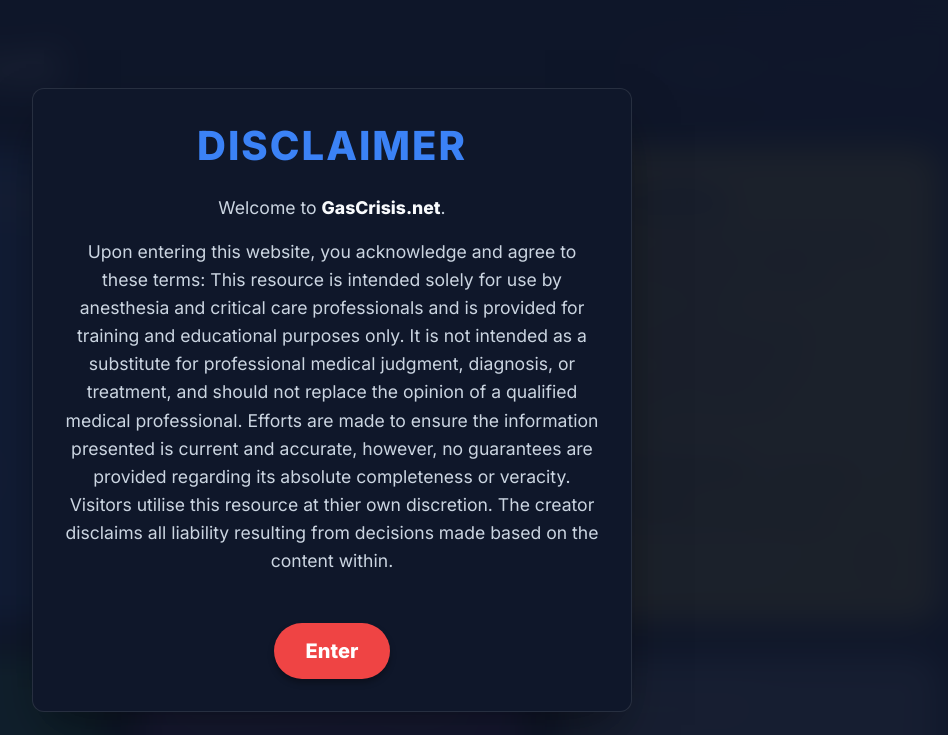
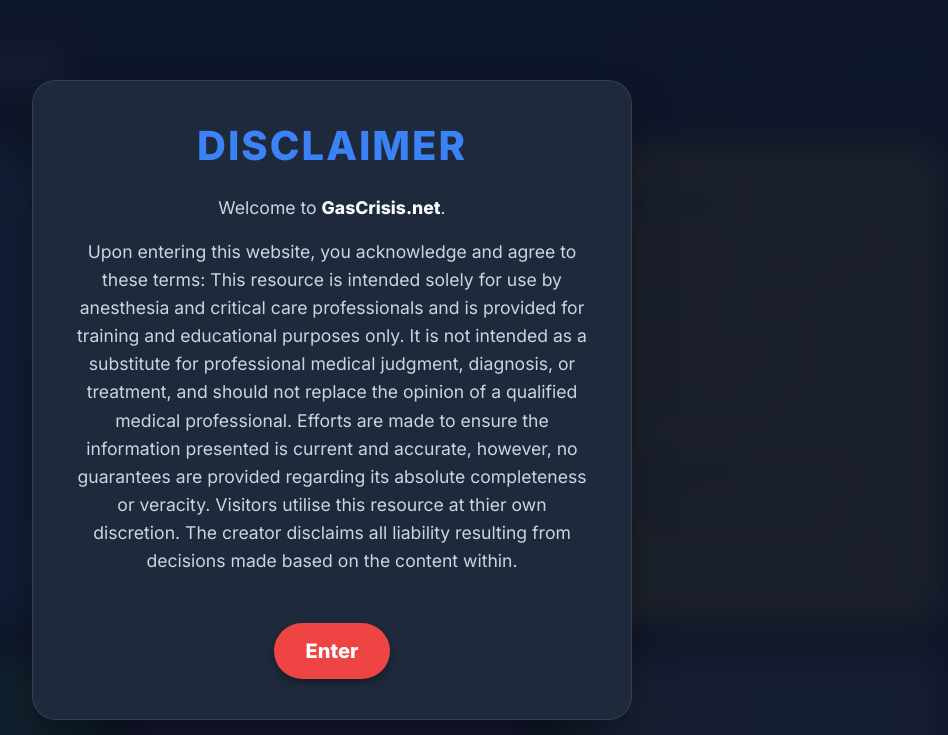
Before and after one commit to jaredvurensvanes/gas-crisis, a plain HTML site: page index.html in a window 1280 px wide. Shown: the top 735 px of the page, without its empty margins (308-1256 px from the left). Drawn offline with Linux system fonts and the light colour scheme.

Commit message:
Revert "Add files via upload"
This reverts commit c1dcaf0088acbd4cc58e756db2a7f4cc31b78d85.

```diff
--- a/styles.css
+++ b/styles.css
@@ -757,48 +757,21 @@ body {
 
 /* Disclaimer Specific Styles */
 .disclaimer-overlay {
-    /* FIX: Force it to cover the entire mobile viewport and stay put */
-    position: fixed;
-    top: 0;
-    left: 0;
-    width: 100vw;
-    height: 100vh;
-    height: 100dvh; /* Better for mobile Safari/Chrome address bars */
-
-    /* FIX: Allows the content inside to be scrolled if it exceeds the screen height */
-    overflow-y: auto;
-    -webkit-overflow-scrolling: touch;
-
-    /* FIX: Centers the content box neatly on the screen */
-    display: flex;
-    justify-content: center;
-    align-items: center;
-    padding: 20px; /* Prevents content from hitting screen edges on mobile */
-
     backdrop-filter: blur(16px);
-    -webkit-backdrop-filter: blur(16px); /* Safari support */
     background-color: rgba(15, 23, 42, 0.95);
-    z-index: 2000; /* Above everything else */
+    z-index: 2000;
+    /* Above everything else */
 }
 
 .disclaimer-content {
-    /* FIX: Ensures the box itself doesn't overflow small screens */
-    width: 100%;
-    max-height: 85vh;
-    overflow-y: auto;
-
     text-align: center;
     max-width: 600px;
     border: 1px solid rgba(255, 255, 255, 0.1);
-    background-color: rgb(15, 23, 42); /* Added to prevent text overlapping if background blurs background text */
-    padding: 2rem; /* Added so text isn't hugging the border */
-    border-radius: 12px; /* Optional: smooths out the box corners */
 }
 
 #disclaimer-title {
     color: var(--color-ab);
-    /* FIX: 2.5rem is massive on mobile. Let's scale it responsively */
-    font-size: clamp(1.5rem, 5vw, 2.5rem);
+    font-size: 2.5rem;
     font-weight: 800;
     margin-bottom: 1.5rem;
     text-transform: uppercase;
@@ -807,8 +780,7 @@ body {
 
 #disclaimer-body p {
     margin-bottom: 1rem;
-    /* FIX: slightly smaller for mobile readability */
-    font-size: clamp(0.95rem, 3vw, 1.1rem);
+    font-size: 1.1rem;
     color: var(--text-secondary);
     line-height: 1.6;
 }
```
